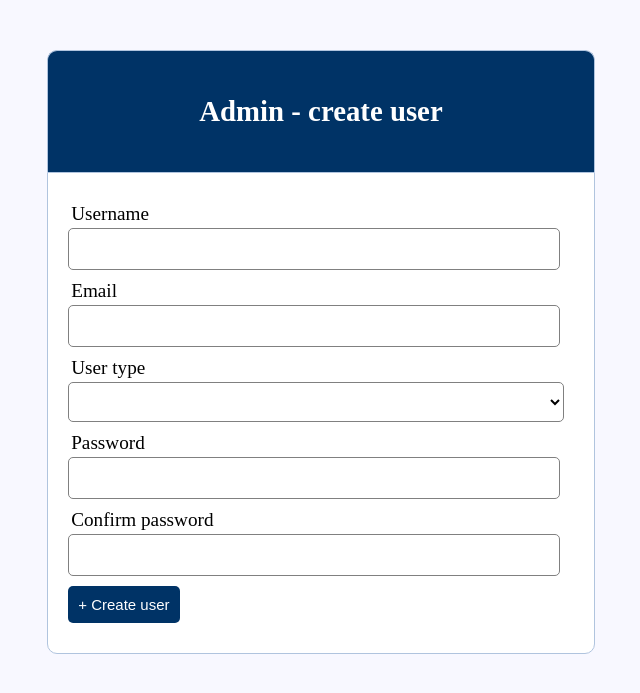
After one commit to TemirlanZhasulanNurgeldi/web_final_project, a PHP site: the page made by Admin&Registration/admin/create_user.php in a window 1280 px wide. The commit adds this page. Shown: the top 693 px of the page, without its empty margins (319-959 px from the left). Run offline with PHP 8.4, Linux system fonts and the light colour scheme.

Commit message:
Added Sign in link and connect sqls

```diff
--- /dev/null
+++ b/Admin&Registration/admin/create_user.php
@@ -0,0 +1,54 @@
+<?php include('../functions.php') ?>
+<!DOCTYPE html>
+<html>
+<head>
+	<title>Create user</title>
+	<link rel="stylesheet" type="text/css" href="../style.css">
+	<style>
+		.header {
+			background: #003366;
+		}
+		button[name=register_btn] {
+			background: #003366;
+		}
+	</style>
+</head>
+<body>
+	<div class="header">
+		<h2>Admin - create user</h2>
+	</div>
+
+	<form method="post" action="create_user.php">
+
+		<?php echo display_error(); ?>
+
+		<div class="input-group">
+			<label>Username</label>
+			<input type="text" name="username" value="<?php echo $username; ?>">
+		</div>
+		<div class="input-group">
+			<label>Email</label>
+			<input type="email" name="email" value="<?php echo $email; ?>">
+		</div>
+		<div class="input-group">
+			<label>User type</label>
+			<select name="user_type" id="user_type" >
+				<option value=""></option>
+				<option value="admin">Admin</option>
+				<option value="user">User</option>
+			</select>
+		</div>
+		<div class="input-group">
+			<label>Password</label>
+			<input type="password" name="password_1">
+		</div>
+		<div class="input-group">
+			<label>Confirm password</label>
+			<input type="password" name="password_2">
+		</div>
+		<div class="input-group">
+			<button type="submit" class="btn" name="register_btn"> + Create user</button>
+		</div>
+	</form>
+</body>
+</html>
--- /dev/null
+++ b/Admin&Registration/functions.php
@@ -0,0 +1,169 @@
+<?php
+	session_start();
+
+	// connect to database
+	$db = mysqli_connect('localhost', 'root', '', 'products');
+
+	// variable declaration
+	$username = "";
+	$email    = "";
+	$errors   = array();
+
+	// call the register() function if register_btn is clicked
+	if (isset($_POST['register_btn'])) {
+		register();
+	}
+
+	// call the login() function if register_btn is clicked
+	if (isset($_POST['login_btn'])) {
+		login();
+	}
+
+	if (isset($_GET['logout'])) {
+		session_destroy();
+		unset($_SESSION['user']);
+		header("location: ../login.php");
+	}
+
+	// REGISTER USER
+	function register(){
+		global $db, $errors;
+
+		// receive all input values from the form
+		$username    =  e($_POST['username']);
+		$email       =  e($_POST['email']);
+		$password_1  =  e($_POST['password_1']);
+		$password_2  =  e($_POST['password_2']);
+
+		// form validation: ensure that the form is correctly filled
+		if (empty($username)) {
+			array_push($errors, "Username is required");
+		}
+		if (empty($email)) {
+			array_push($errors, "Email is required");
+		}
+		if (empty($password_1)) {
+			array_push($errors, "Password is required");
+		}
+		if ($password_1 != $password_2) {
+			array_push($errors, "The two passwords do not match");
+		}
+
+		// register user if there are no errors in the form
+		if (count($errors) == 0) {
+			$password = md5($password_1);//encrypt the password before saving in the database
+
+			if (isset($_POST['user_type'])) {
+				$user_type = e($_POST['user_type']);
+				$query = "INSERT INTO users (username, email, user_type, password)
+						  VALUES('$username', '$email', '$user_type', '$password')";
+				mysqli_query($db, $query);
+				$_SESSION['success']  = "New user successfully created!!";
+				header('location: home.php');
+			}else{
+				$query = "INSERT INTO users (username, email, user_type, password)
+						  VALUES('$username', '$email', 'user', '$password')";
+				mysqli_query($db, $query);
+
+				// get id of the created user
+				$logged_in_user_id = mysqli_insert_id($db);
+
+				$_SESSION['user'] = getUserById($logged_in_user_id); // put logged in user in session
+				$_SESSION['success']  = "You are now logged in";
+				header('location: index.php');
+			}
+
+		}
+
+	}
+
+	// return user array from their id
+	function getUserById($id){
+		global $db;
+		$query = "SELECT * FROM users WHERE id=" . $id;
+		$result = mysqli_query($db, $query);
+
+		$user = mysqli_fetch_assoc($result);
+		return $user;
+	}
+
+	// LOGIN USER
+	function login(){
+		global $db, $username, $errors;
+
+		// grap form values
+		$username = e($_POST['username']);
+		$password = e($_POST['password']);
+
+		// make sure form is filled properly
+		if (empty($username)) {
+			array_push($errors, "Username is required");
+		}
+		if (empty($password)) {
+			array_push($errors, "Password is required");
+		}
+
+		// attempt login if no errors on form
+		if (count($errors) == 0) {
+			$password = md5($password);
+
+			$query = "SELECT * FROM users WHERE username='$username' AND password='$password' LIMIT 1";
+			$results = mysqli_query($db, $query);
+
+			if (mysqli_num_rows($results) == 1) { // user found
+				// check if user is admin or user
+				$logged_in_user = mysqli_fetch_assoc($results);
+				if ($logged_in_user['user_type'] == 'admin') {
+
+					$_SESSION['user'] = $logged_in_user;
+					$_SESSION['success']  = "You are now logged in";
+					header('location: admin/home.php');
+				}else{
+					$_SESSION['user'] = $logged_in_user;
+					$_SESSION['success']  = "You are now logged in";
+
+					header('location: index.php');
+				}
+			}else {
+				array_push($errors, "Wrong username/password combination");
+			}
+		}
+	}
+
+	function isLoggedIn()
+	{
+		if (isset($_SESSION['user'])) {
+			return true;
+		}else{
+			return false;
+		}
+	}
+
+	function isAdmin()
+	{
+		if (isset($_SESSION['user']) && $_SESSION['user']['user_type'] == 'admin' ) {
+			return true;
+		}else{
+			return false;
+		}
+	}
+
+	// escape string
+	function e($val){
+		global $db;
+		return mysqli_real_escape_string($db, trim($val));
+	}
+
+	function display_error() {
+		global $errors;
+
+		if (count($errors) > 0){
+			echo '<div class="error">';
+				foreach ($errors as $error){
+					echo $error .'<br>';
+				}
+			echo '</div>';
+		}
+	}
+
+?>
--- /dev/null
+++ b/Admin&Registration/style.css
@@ -0,0 +1,94 @@
+
+body {
+	font-size: 120%;
+	background: #F8F8FF;
+}
+
+.header {
+	width: 40%;
+	margin: 50px auto 0px;
+	color: white;
+	background: #FA03BB;
+	text-align: center;
+	border: 1px solid #B0C4DE;
+	border-bottom: none;
+	border-radius: 10px 10px 0px 0px;
+	padding: 20px;
+}
+form, .content {
+	width: 40%;
+	margin: 0px auto;
+	padding: 20px;
+	border: 1px solid #B0C4DE;
+	background: white;
+	border-radius: 0px 0px 10px 10px;
+}
+.input-group {
+	margin: 10px 0px 10px 0px;
+}
+
+.input-group label {
+	display: block;
+	text-align: left;
+	margin: 3px;
+}
+.input-group input {
+	height: 30px;
+	width: 93%;
+	padding: 5px 10px;
+	font-size: 16px;
+	border-radius: 5px;
+	border: 1px solid gray;
+}
+#user_type {
+	height: 40px;
+	width: 98%;
+	padding: 5px 10px;
+	background: white;
+	font-size: 16px;
+	border-radius: 5px;
+	border: 1px solid gray;
+}
+.btn {
+	padding: 10px;
+	font-size: 15px;
+	color: white;
+	background: #FA03BB;
+	border: none;
+	border-radius: 5px;
+}
+.error {
+	width: 92%;
+	margin: 0px auto;
+	padding: 10px;
+	border: 1px solid #a94442;
+	color: #a94442;
+	background: #f2dede;
+	border-radius: 5px;
+	text-align: left;
+}
+.success {
+	color: #3c763d;
+	background: #dff0d8;
+	border: 1px solid #3c763d;
+	margin-bottom: 20px;
+}
+
+.profile_info img {
+	display: inline-block;
+	width: 50px;
+	height: 50px;
+	margin: 5px;
+	float: left;
+}
+
+.profile_info div {
+	display: inline-block;
+	margin: 5px;
+}
+
+.profile_info:after {
+	content: "";
+	display: block;
+	clear: both;
+}
--- a/best.php
+++ b/best.php
@@ -2,7 +2,7 @@
     $dbhost = 'localhost';
          $dbuser = 'root';
          $dbpass = '';
-         $conn = mysqli_connect($dbhost, $dbuser, $dbpass, 'best_products');
+         $conn = mysqli_connect($dbhost, $dbuser, $dbpass, 'products');
 
          if(! $conn ){
             die('Could not connect: ' . mysqli_error());
--- a/index.html
+++ b/index.html
@@ -60,6 +60,7 @@ Smartphone Compatible web template, free webdesigns for Nokia, Samsung, LG, Sony
 							<li><a href="products.php">Товары</a></li>
 							<li class="last"><a href="https://docs.google.com/forms/d/e/1FAIpQLSdpT5LjtEBk5XJf_ARz9dGKimPEy5WAg1x2nftYHBX6NxmnFQ/viewform?embedded=true" target="_blank" width="700" height="520" frameborder="0" marginheight="0" marginwidth="0"><p><button class="w3-button w3-black" type="submit"> Обратная связь</span></a>
 							</li>
+							<li><a href="Admin&Registration/index.php">Войти</a></li>
 						</ul>
 					 </div>
 
--- a/men.php
+++ b/men.php
@@ -2,7 +2,7 @@
     $dbhost = 'localhost';
          $dbuser = 'root';
          $dbpass = '';
-         $conn = mysqli_connect($dbhost, $dbuser, $dbpass, 'man');
+         $conn = mysqli_connect($dbhost, $dbuser, $dbpass, 'products');
 
          if(! $conn ){
             die('Could not connect: ' . mysqli_error());
--- a/women.php
+++ b/women.php
@@ -2,7 +2,7 @@
     $dbhost = 'localhost';
          $dbuser = 'root';
          $dbpass = '';
-         $conn = mysqli_connect($dbhost, $dbuser, $dbpass, 'woman');
+         $conn = mysqli_connect($dbhost, $dbuser, $dbpass, 'products');
 
          if(! $conn ){
             die('Could not connect: ' . mysqli_error());
```
Also changed, not shown: Admin&Registration/admin/home.php (added, +65 -0 lines), Admin&Registration/index.php (added, +50 -0 lines), Admin&Registration/login.php (added, +36 -0 lines), Admin&Registration/register.php (added, +41 -0 lines), Admin&Registration/images/admin_profile.png (added), Admin&Registration/images/user_profile.png (added).
